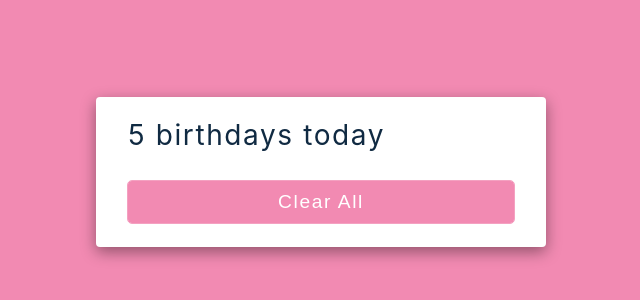
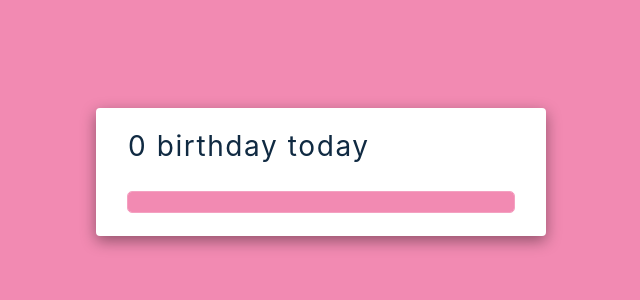
Before and after one commit to zainabturkmen/React-Projects, a React (Create React App) app in the folder react-projects-master/01-birthday-reminder/setup/: page / in a window 1280 px wide. Shown: the part 228-528 px from the top of the page, without its empty margins (319-959 px from the left). Built offline with nearby package versions, Linux system fonts and the light colour scheme; the HTML template or start-up script is replaced by a standard one.

Commit message:
birthday-project

```diff
--- a/react-projects-master/01-birthday-reminder/setup/src/App.js
+++ b/react-projects-master/01-birthday-reminder/setup/src/App.js
@@ -1,17 +1,19 @@
 import React, { useState } from "react";
 import data from "./data";
 import List from "./List";
+
 function App() {
-  const [people, setPeople] = useState(data);
-  return (
+
+  return(
     <main>
       <section className="container">
-        <h3>{people.length} birthdays today</h3>
-        <List people={people} />
-        <button onClick={() => console.log("clear me")}>clear all</button>
+        <h3>0 birthday today</h3>
+        <List />
+        <button onClick={()=> console.log("click me")}></button>
       </section>
     </main>
-  );
+  )
+
 }
 
 export default App;
--- a/react-projects-master/01-birthday-reminder/setup/src/List.js
+++ b/react-projects-master/01-birthday-reminder/setup/src/List.js
@@ -1,11 +1,7 @@
 import React from "react";
 
-const List = ({ people }) => {
-  return <>
-  {people.map((person)=> {
-    const {id, name, age, image} = person
-  })}
-  </>;
+const List = () => {
+
 };
 
 export default List;
```
Also changed, not shown: react-projects-master/01-birthday-reminder/setup/src/data.js (+10 -10 lines).
